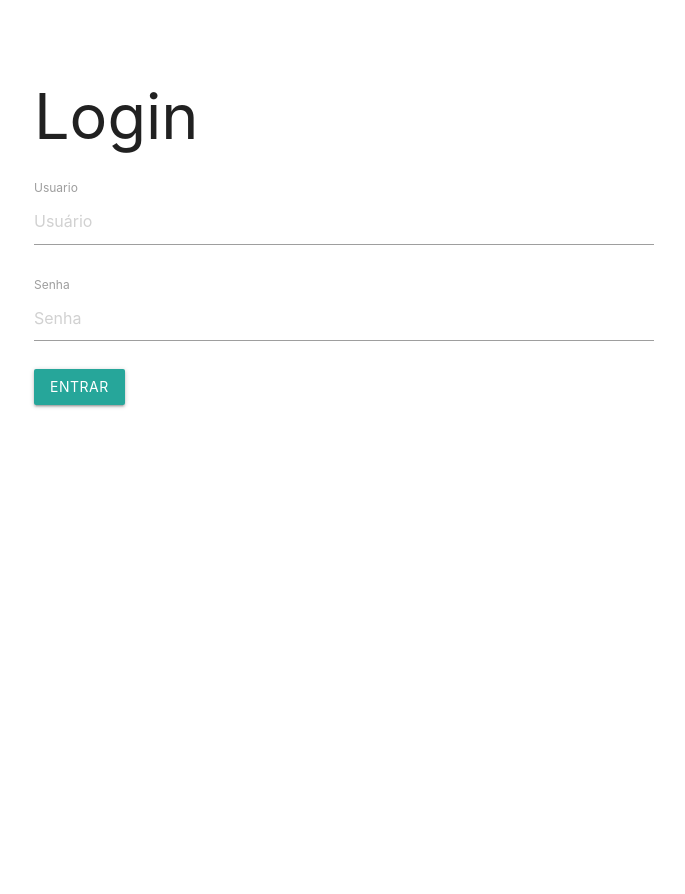
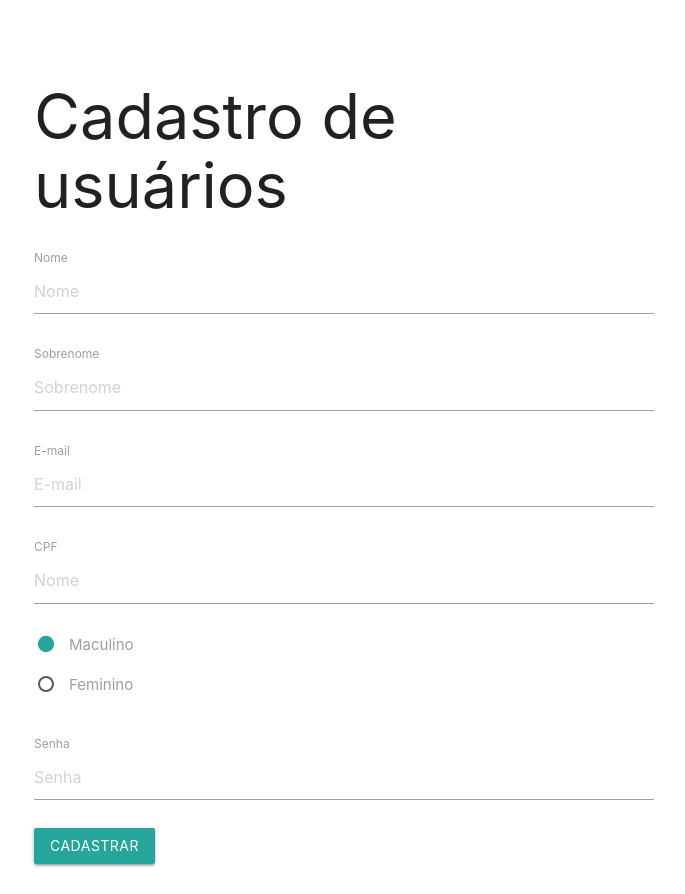
Before and after one commit to RubensBispo/ProjetoLogin, a PHP site: page / in a window 1280 px wide. Shown: the whole page, without its empty margins (296-981 px from the left). Before the commit the page ends 408 px from the top, so only its background shows below. Run offline with PHP 8.4, Linux system fonts and the light colour scheme.

Commit message:
Criando cadstro de usuario

```diff
--- a/cadastrar_usuario.php
+++ b/cadastrar_usuario.php
@@ -8,7 +8,6 @@
 	include_once 'includes/mensagem.php';
 
 	?>
-
 
 	<div class="box">
 		<h1>Cadastro de usuários</h1>
@@ -41,13 +40,13 @@
 			<div class="form-group row">
 				<p>
 					<label>
-						<input name="sexo" type="radio" checked />
+						<input name="sexo" id="sexo" type="radio" checked />
 						<span>Maculino</span>
 					</label>
 				</p>
 				<p>
 					<label>
-						<input name="sexo" type="radio" />
+						<input name="sexo" id="sexo" type="radio" />
 						<span>Feminino</span>
 					</label>
 				</p>
--- a/index.php
+++ b/index.php
@@ -1,42 +1,57 @@
-<?php
+	<?php
 
-include_once 'php_action/conexao_bd.php';
+	include_once 'php_action/conexao_bd.php';
 
-?>
+	//cabeçalho
+	include_once 'includes/header.php';
 
-<!DOCTYPE html>
-<html>
-<head>
-	<style type="text/css">
+	include_once 'includes/mensagem.php';
 
-		.box{
-			margin: 0 auto; width: 50%;
-			padding: 10px;
-			margin-top: 30px;
-		}
-
-
-	</style>
-	<meta charset="utf-8">
-	<meta name="viewport" content="width=device-width, initial-scale=1">
-	<!--Import Google Icon Font-->
-	<link href="https://fonts.googleapis.com/icon?family=Material+Icons" rel="stylesheet">
-
-	<!--Import materialize.css-->
-	<link rel="stylesheet" href="https://cdnjs.cloudflare.com/ajax/libs/materialize/1.0.0/css/materialize.min.css">
-	<title>Login</title>
-</head>
-<body>
+	?>
 
 	<div class="box">
-		<h1>Login</h1>
-		<form action="php_action/verifica_usuario.php">
+		<h1>Cadastro de usuários</h1>
+		<form action="php_action/criar_usuario.php">
 			<div class="form-group row">
-				<label for="usuario" class="col-sm-2 col-form-label">Usuario</label>
+				<label for="nome" class="col-sm-2 col-form-label">Nome</label>
 				<div class="col-sm-10">
-					<input type="text" class="form-control" name="usuario" id="usuario" placeholder="Usuário">
+					<input type="text" class="form-control" name="nome" id="nome" placeholder="Nome">
 				</div>
 			</div>
+			<div class="form-group row">
+				<label for="sobrenome" class="col-sm-2 col-form-label">Sobrenome</label>
+				<div class="col-sm-10">
+					<input type="text" class="form-control" name="sobrenome" id="sobrenome" placeholder="Sobrenome">
+				</div>
+			</div>
+			<div class="form-group row">
+				<label for="email" class="col-sm-2 col-form-label">E-mail</label>
+				<div class="col-sm-10">
+					<input type="text" class="form-control" name="email" id="email" placeholder="E-mail">
+				</div>
+			</div>
+			<div class="form-group row">
+				<label for="cpf" class="col-sm-2 col-form-label">CPF</label>
+				<div class="col-sm-10">
+					<input type="text" class="form-control" name="cpf" id="cpf" placeholder="Nome">
+				</div>
+			</div>
+
+			<div class="form-group row">
+				<p>
+					<label>
+						<input name="sexo" id="sexo" type="radio" checked />
+						<span>Maculino</span>
+					</label>
+				</p>
+				<p>
+					<label>
+						<input name="sexo" id="sexo" type="radio" />
+						<span>Feminino</span>
+					</label>
+				</p>
+			</div>
+
 			<div class="form-group row">
 				<label for="senha" class="col-sm-2 col-form-label">Senha</label>
 				<div class="col-sm-10">
@@ -46,7 +61,7 @@ include_once 'php_action/conexao_bd.php';
 
 			<div class="form-group row">
 				<div class="col-sm-10">
-					<button type="submit" class="btn btn-primary">Entrar</button>
+					<button type="submit" class="btn btn-primary">Cadastrar</button>
 				</div>
 			</div>
 		</form>
```
